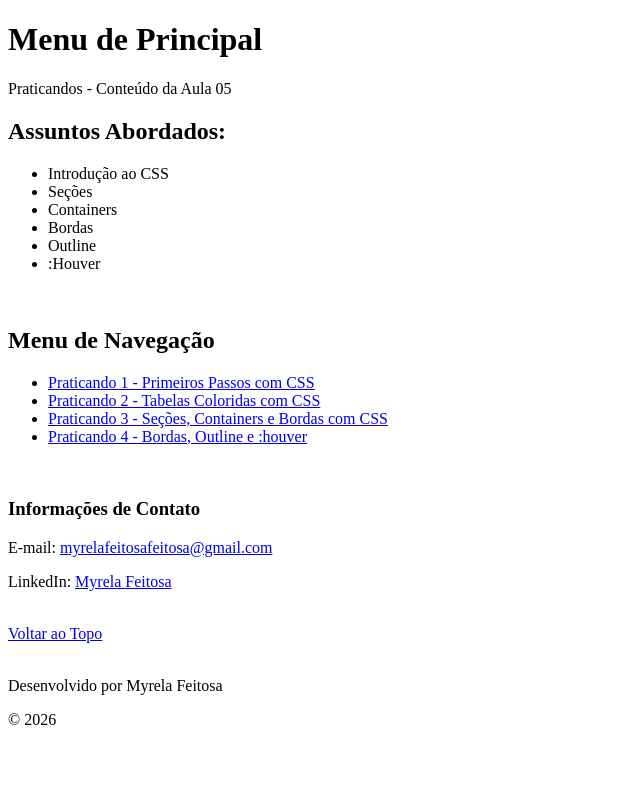
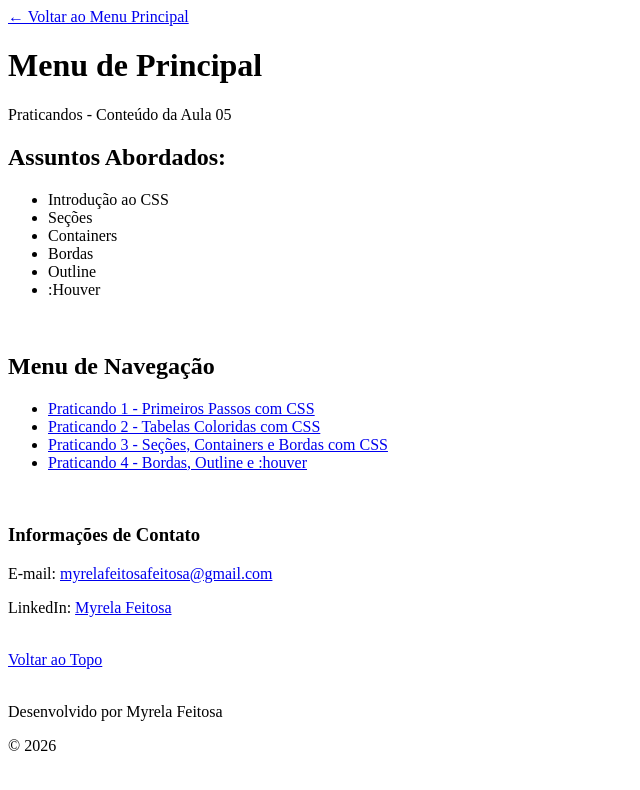
Before and after one commit to MyrelaFeitosa/VTPDWI_2026, a plain HTML site: page Atividade_03/index.html in a window 1280 px wide. Shown: the whole page, without its empty margins (0-640 px from the left). Drawn offline with Linux system fonts and the light colour scheme.

Commit message:
Update index.html

```diff
--- a/Atividade_03/index.html
+++ b/Atividade_03/index.html
@@ -7,6 +7,7 @@
 </head>
 <body>
     <header>
+    <a href="index.html">&larr; Voltar ao Menu Principal</a>
     <h1 id="topo"> Menu de Principal </h1>
     <p> Praticandos - Conteúdo da Aula 05</p>
     </header>
```
